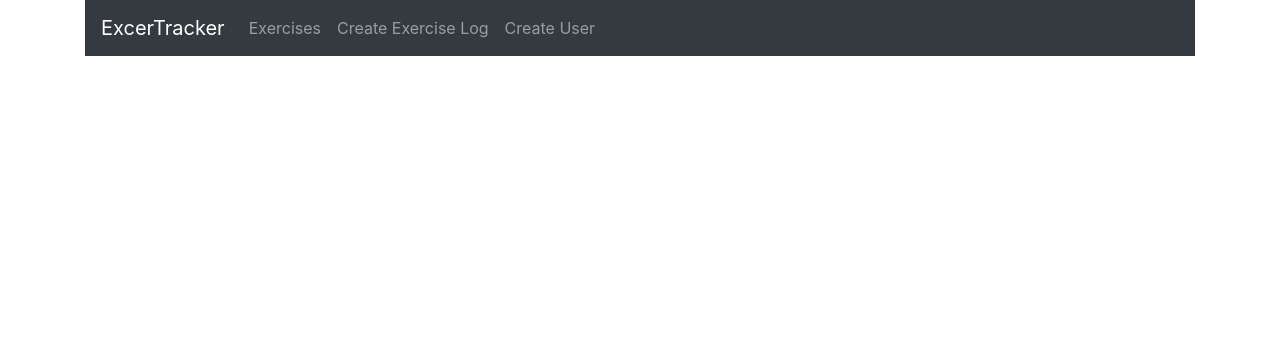
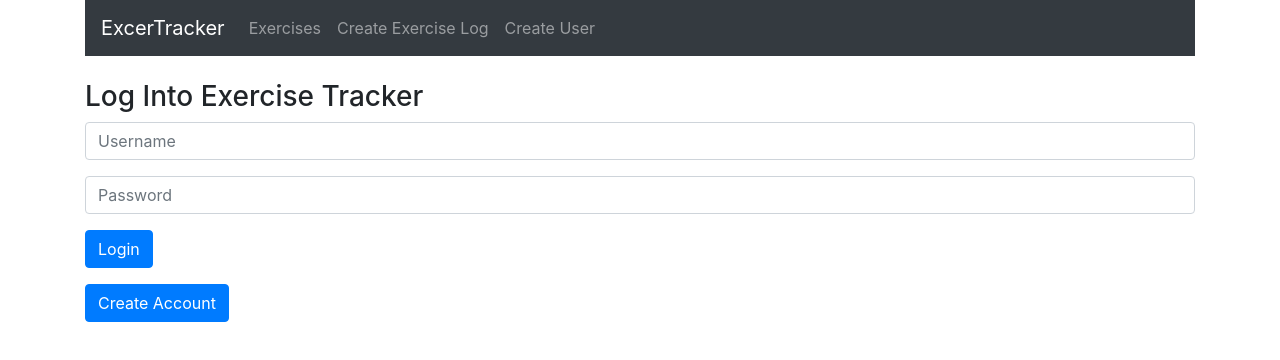
Before and after one commit to SammyNajd/FitBook, a React (Create React App) app: page /login in a window 1280 px wide. Shown: the top 360 px of the page. Built offline with nearby package versions, Linux system fonts and the light colour scheme.

Commit message:
Working on getting the front end down for a user authentication system. Have the /login site running, just need to connect to backend

```diff
--- a/src/App.js
+++ b/src/App.js
@@ -3,6 +3,7 @@
 import {BrowserRouter as Router, Route} from "react-router-dom";
 
 import Navbar from "./components/navbar.component";
+import Login from "./components/userauth/login.component";
 import ExercisesList from "./components/exercises-list.component";
 import EditExercise from "./components/edit-exercise.component";
 import CreateUser from "./components/create-user.component";
@@ -18,6 +19,7 @@
         <Route path = "/edit/:id" component={EditExercise}/>
         <Route path="/create" component={CreateExercise} />
         <Route path = "/user" component={CreateUser}/>
+        <Route path = "/login" component={Login}/>
       </div>
     </Router>
   );
--- /dev/null
+++ b/src/components/userauth/login.component.js
@@ -0,0 +1,84 @@
+import React, { Component } from 'react';
+import axios from 'axios'; // This is for HTTP requests
+
+export default class Login extends Component {
+
+    constructor(props) {
+        super(props);
+
+        // bind the keyword "this"
+        this.onChangeUsername = this.onChangeUsername.bind(this);
+        this.onChangePassword = this.onChangePassword.bind(this);
+        this.onSubmit = this.onSubmit.bind(this);
+
+        // State is a variable in REACT
+        // ex you do not use let var =...
+        this.state = {
+            username: '',
+            password: ''
+        }
+    }
+
+    onChangeUsername(e) {
+        this.setState({
+            username: e.target.value
+        });
+    }
+
+    onChangePassword(e){
+        this.setState({
+            password: e.target.value
+        });
+    }
+
+    onSubmit(e) {
+        e.preventDefault();
+
+        const user = {
+            username: this.state.username,
+            password: this.state.password
+        }
+
+        console.log(user);
+
+        axios.post('http://localhost:5000/users/add', user)
+            .then(res => console.log(res.data));
+
+        this.setState({
+            username: '',
+            password: ''
+        });
+    }
+
+    render() {
+        return (
+            <div>
+                <h3>Log Into Exercise Tracker</h3>
+                <form onSubmit={this.onSubmit}>
+                    <div className="form-group">
+                        <input type="text"
+                            required
+                            className="form-control"
+                            value={this.state.username}
+                            onChange={this.onChangeUsername}
+                            placeholder="Username"
+                        />
+                    </div>
+                    <div className="form-group">
+                        <input type="password"
+                            required
+                            className="form-control"
+                            value={this.state.password}
+                            onChange={this.onChangePassword}
+                            placeholder="Password"
+                        />
+                    </div>
+                    <div className="form-group">
+                        <input type="submit" value="Login" className="btn btn-primary" />
+                    </div>
+                    <input type="submit" value="Create Account" className="btn btn-primary" />
+                </form>
+            </div>
+        )
+    };
+}
```
Also changed, not shown: 2 other files (tests, documents, lock files or other folders).
